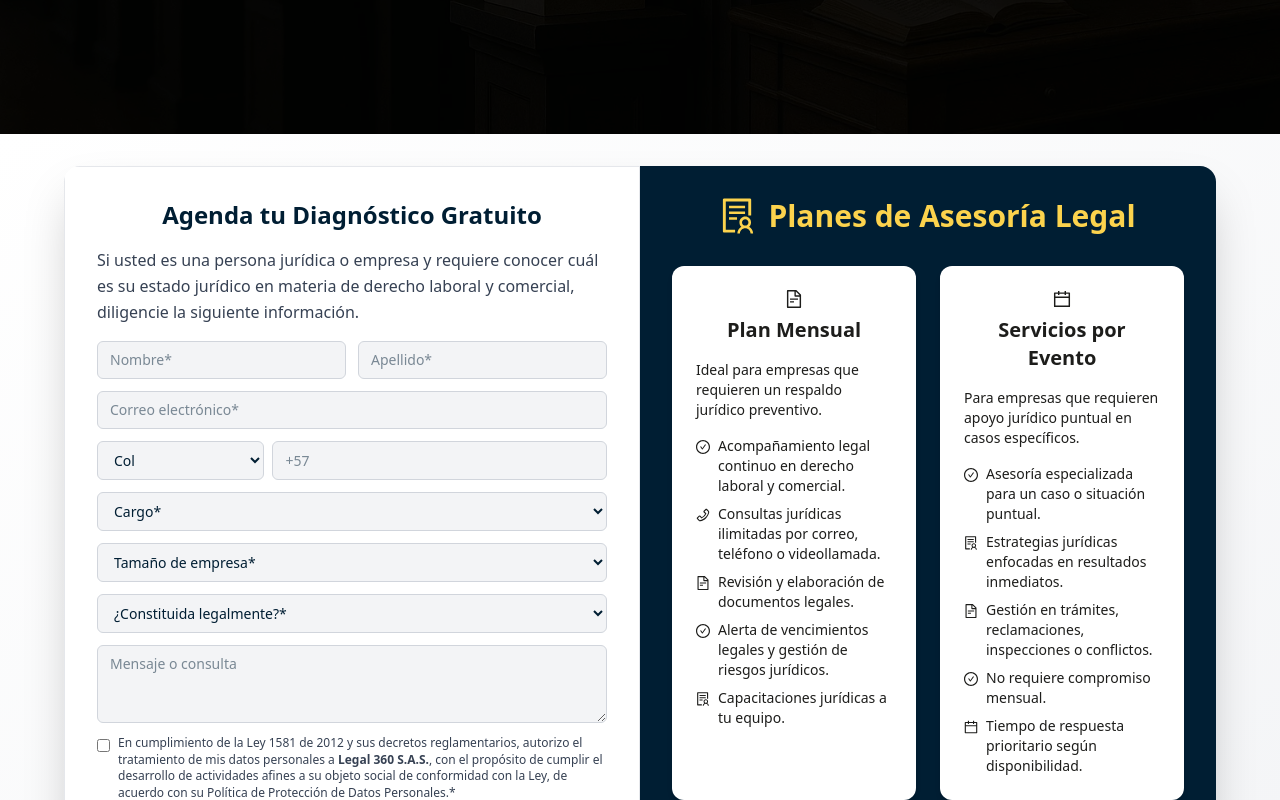
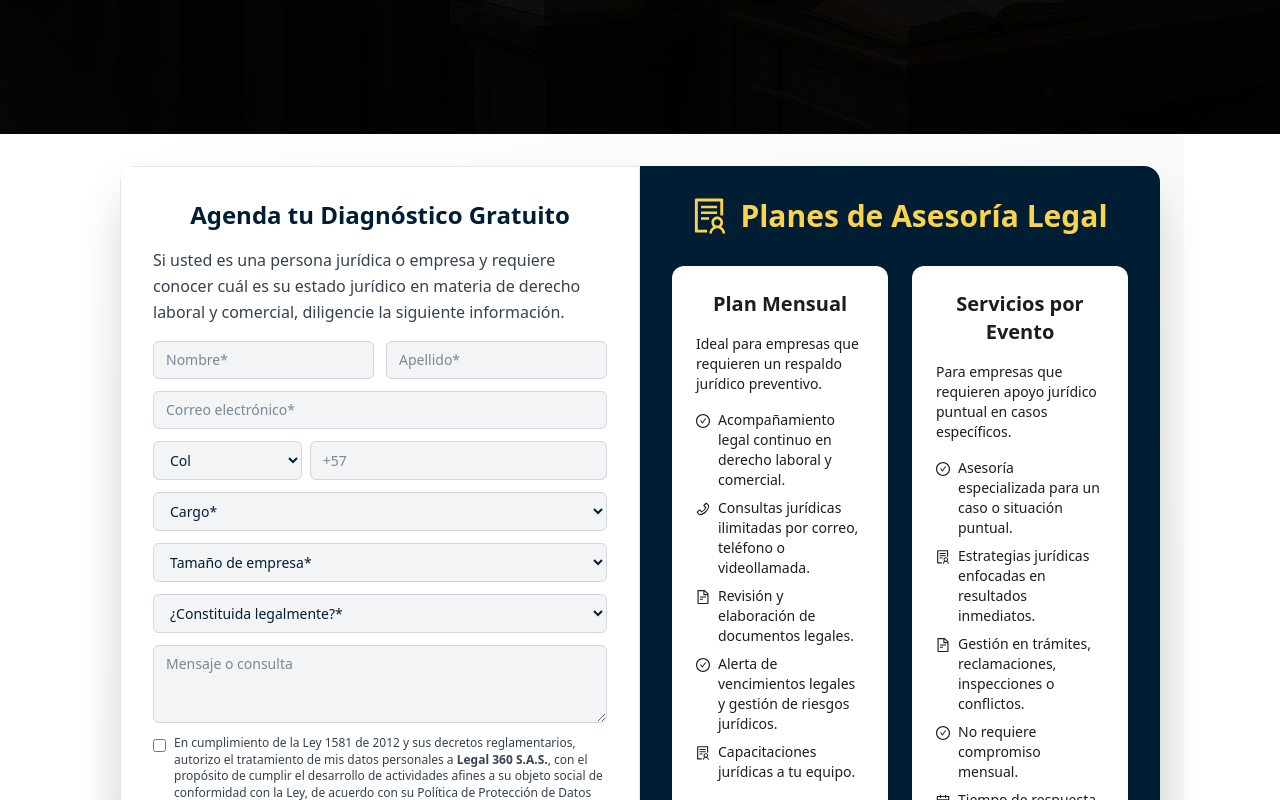
Before and after one commit to sazaba/legal360, a React (Vite) app: page / in a window 1280 px wide. Shown: the part 2460-3260 px from the top of the page. Built offline with nearby package versions, Linux system fonts and the light colour scheme.

Commit message:
Formulario

```diff
--- a/src/pages/FormularioPlanes.jsx
+++ b/src/pages/FormularioPlanes.jsx
@@ -34,7 +34,7 @@ const FormularioPlanes = () => {
     };
 
     return (
-        <section className="min-h-[80vh] bg-gradient-to-br from-white to-gray-100 flex justify-center px-4 sm:px-6 py-8 font-sans">
+        <section className="min-h-[80vh] w-[85%] rounded-md m-auto bg-gradient-to-br from-white to-gray-100 flex justify-center px-4 sm:px-6 py-8 font-sans">
             <div className="flex flex-col md:flex-row w-full max-w-6xl rounded-2xl shadow-2xl overflow-hidden">
                 {/* Formulario compacto */}
                 <div className="bg-white w-full md:w-1/2 p-6 sm:p-8 border border-gray-200">
@@ -129,7 +129,7 @@ const FormularioPlanes = () => {
                             {/* Plan Mensual */}
                             <div className="bg-white text-[#1d1d1b] p-6 rounded-xl shadow-md hover:scale-[1.02] transition-transform duration-300">
                                 <h4 className="text-xl font-bold mb-4 flex flex-col items-center justify-center gap-2 text-center">
-                                    <FileTextOutlined className="text-lg text-[#001e33]" />
+                                    {/* <FileTextOutlined className="text-lg text-[#001e33]" /> */}
                                     Plan Mensual
                                 </h4>
                                 <p className="text-sm mb-4">
@@ -162,7 +162,7 @@ const FormularioPlanes = () => {
                             {/* Servicio por Evento */}
                             <div className="bg-white text-[#1d1d1b] p-6 rounded-xl shadow-md hover:scale-[1.02] transition-transform duration-300">
                                 <h4 className="text-xl font-bold mb-4 flex flex-col items-center justify-center gap-2 text-center">
-                                    <CalendarOutlined className="text-lg text-[#001e33]" />
+                                    {/* <CalendarOutlined className="text-lg text-[#001e33]" /> */}
                                     Servicios por Evento
                                 </h4>
                                 <p className="text-sm mb-4">
--- a/src/pages/Home.jsx
+++ b/src/pages/Home.jsx
@@ -12,7 +12,7 @@ import PoliticaDatos from "./PoliticaDatos";
 
 export default function Home() {
     return (
-        <main>
+        <main className="bg-white">
             <section id="top">
                 <Hero />
             </section>
```
